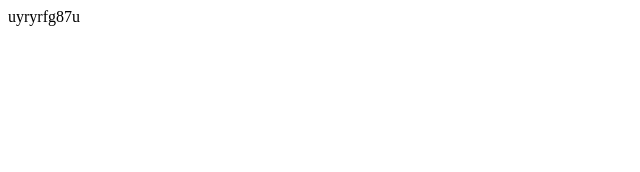
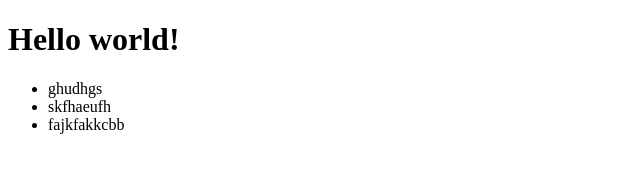
Before and after one commit to Sumbelka/new-git-hub-project, a plain HTML site: page index.html in a window 1280 px wide. Shown: the whole page, without its empty margins (0-640 px from the left). Drawn offline with Linux system fonts and the light colour scheme.

Commit message:
Update index.html

```diff
--- a/index.html
+++ b/index.html
@@ -6,6 +6,16 @@
     <title>Document</title>
 </head>
 <body>
-    uyryrfg87u
+    <h1>Hello world!</h1>
+    <div class="div_bg">
+ <ul>
+        <li>ghudhgs</li>
+        <li>skfhaeufh</li>
+        <li>fajkfakkcbb</li>
+    </ul>
+
+    </div>
+
+
 </body>
 </html>
```
